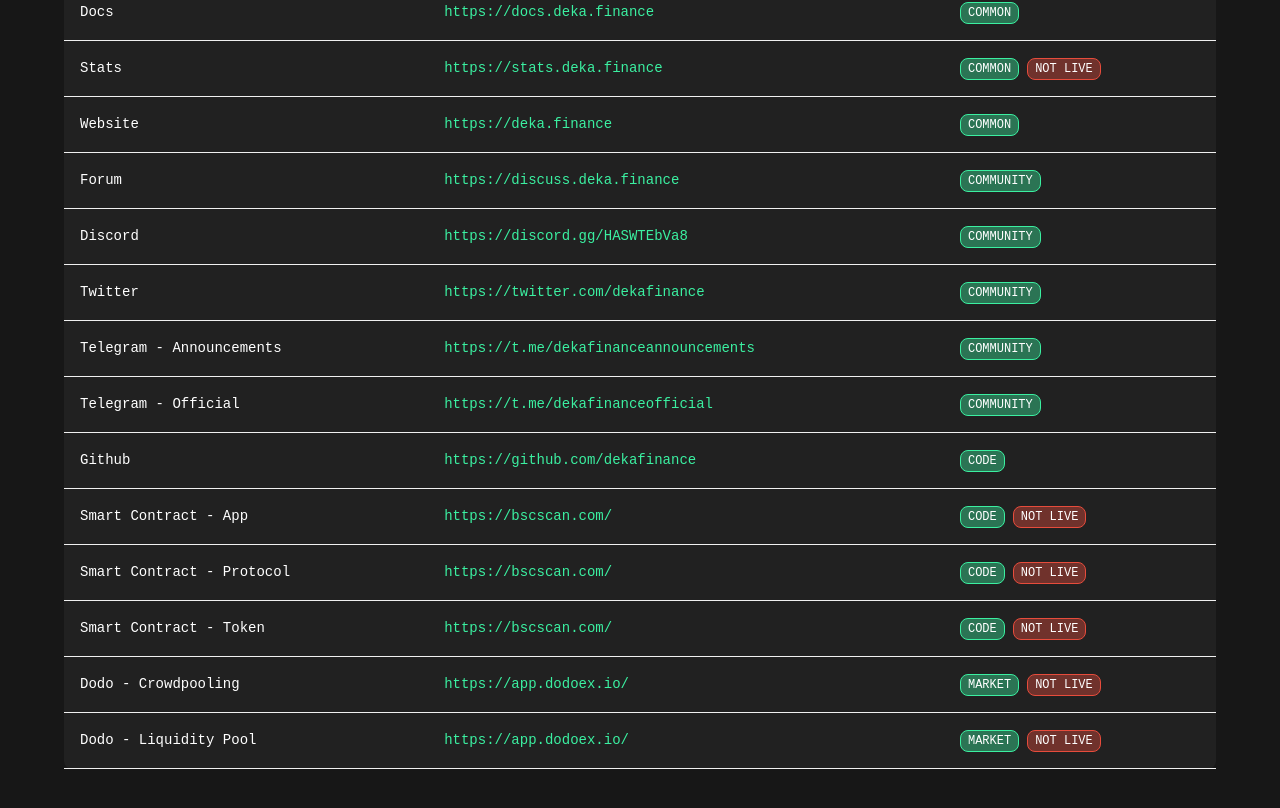
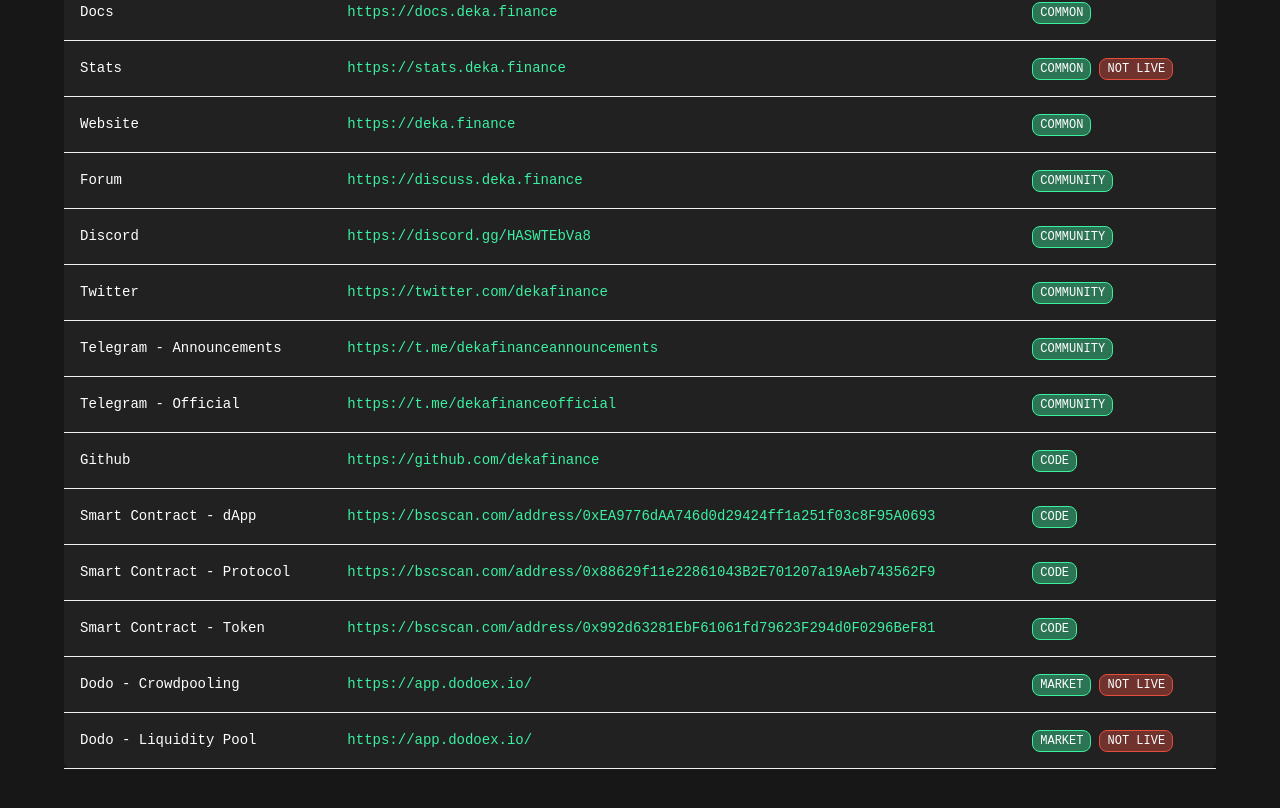
Before and after one commit to dekafinance/deka-linkboard, a React (Create React App) app: page / in a window 1280 px wide. Shown: the part 376-1184 px from the top of the page. Built offline with nearby package versions, Linux system fonts and the light colour scheme; a small style sheet from the web is missing.

Commit message:
[U] smart contract- & app states

```diff
--- a/src/App.js
+++ b/src/App.js
@@ -11,7 +11,7 @@
     {
       title: "App",
       url: "https://app.deka.finance",
-      tags: ["common"],
+      tags: ["common", "not live"],
     },
     {
       title: "Blog",
@@ -64,19 +64,19 @@
       tags: ["code"],
     },
     {
-      title: "Smart Contract - App",
-      url: "https://bscscan.com/",
-      tags: ["code", "not live"],
+      title: "Smart Contract - dApp",
+      url: "https://bscscan.com/address/0xEA9776dAA746d0d29424ff1a251f03c8F95A0693",
+      tags: ["code"],
     },
     {
       title: "Smart Contract - Protocol",
-      url: "https://bscscan.com/",
-      tags: ["code", "not live"],
+      url: "https://bscscan.com/address/0x88629f11e22861043B2E701207a19Aeb743562F9",
+      tags: ["code"],
     },
     {
       title: "Smart Contract - Token",
-      url: "https://bscscan.com/",
-      tags: ["code", "not live"],
+      url: "https://bscscan.com/address/0x992d63281EbF61061fd79623F294d0F0296BeF81",
+      tags: ["code"],
     },
     {
       title: "Dodo - Crowdpooling",
```
